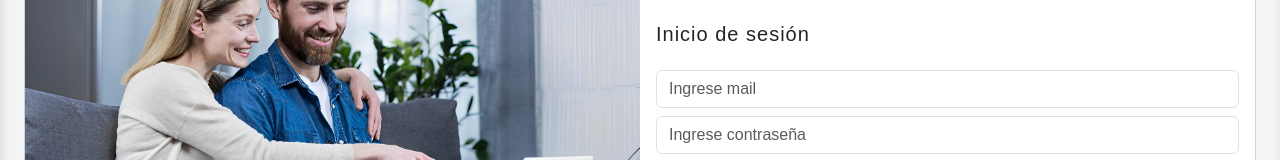
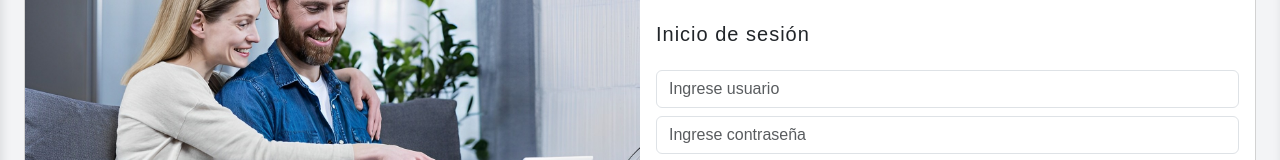
Before and after one commit to padefi/bank-api-inspt, a React (Vite) app in the folder frontend/: page /login in a window 1280 px wide. Shown: the part 303-463 px from the top of the page. Built offline with nearby package versions, Linux system fonts and the light colour scheme; what @react-pdf/renderer would draw is missing.

Commit message:
El usuario puede modificar su perfil

```diff
--- a/frontend/src/components/SideBarFooter.jsx
+++ b/frontend/src/components/SideBarFooter.jsx
@@ -9,7 +9,6 @@ import { useEffect, useState } from "react";
 import UserRole from "../utils/userRole";
 
 const SideBarFooter = () => {
-    const [fullName, setFullName] = useState('');
     const { userInfo } = useSelector((state) => state.auth);
 
     const data = UserRole();
@@ -22,10 +21,6 @@ const SideBarFooter = () => {
     const navigate = useNavigate();
 
     const [logoutApiCall] = useLogoutMutation();
-
-    useEffect(() => {
-        setFullName(userInfo.firstName + ' ' + userInfo.lastName);
-    }, [userInfo.firstName, userInfo.lastName]);
 
     const logoutHandler = async () => {
         try {
@@ -42,10 +37,10 @@ const SideBarFooter = () => {
             <Dropdown as={Sidebar.Sub}>
                 <Dropdown.Toggle variant="success" id="user-dropdown-toggle" className="dropdown-toggle-sidebar">
                     <FaUserCircle className="fa-circle-sidebar" />
-                    <Sidebar.Nav.Title id='username'>{fullName}</Sidebar.Nav.Title>
+                    <Sidebar.Nav.Title id='username'>{userInfo.userName}</Sidebar.Nav.Title>
                 </Dropdown.Toggle>
                 <Dropdown.Menu>
-                    <Dropdown.Item href={isCustomer ? '/customer/profile' : '/bank/profile'}>Perfil</Dropdown.Item>
+                    <Dropdown.Item href='/profile'>Perfil</Dropdown.Item>
                     <Dropdown.Item onClick={logoutHandler}>Cerrar sesion</Dropdown.Item>
                 </Dropdown.Menu>
             </Dropdown>
--- a/frontend/src/main.jsx
+++ b/frontend/src/main.jsx
@@ -26,7 +26,7 @@ import UserPanel from './views/bank/UserPanel';
 import 'bootstrap/dist/css/bootstrap.min.css';
 import './index.css';
 import UserProfile from './views/bank/UserProfile';
-import ProfileUser from './views/bank/ProfileUser';
+import ProfileUser from './views/ProfileUser';
 
 const router = createBrowserRouter(
   createRoutesFromElements(
@@ -53,7 +53,8 @@ const router = createBrowserRouter(
         <Route path="/bank/transfer" element={<PrivateRouteEmployeeAdmin><CustomerTransferMoney /></PrivateRouteEmployeeAdmin>} />
         <Route path="/bank/userPanel" element={<PrivateRouteAdmin><UserPanel /></PrivateRouteAdmin>} />
         <Route path="/bank/userProfile/:id" element={<PrivateRouteAdmin><UserProfile /></PrivateRouteAdmin>} />
-        <Route path="/bank/profile" element={<PrivateRouteEmployeeAdmin><ProfileUser /></PrivateRouteEmployeeAdmin>} />
+
+        <Route path="/profile" element={<ProfileUser />} />
 
         {/* <Route index={true} path='/home' element={<Home />} />
         <Route path='/' element={<Home />} />
--- a/frontend/src/sidebar-menu.scss
+++ b/frontend/src/sidebar-menu.scss
@@ -424,7 +424,6 @@ $sidebar-menu-dark-brand-hover-color: $navbar-dark-brand-hover-color !default;
 
 #username {
   display: inline-block;
-  width: 180px;
   white-space: nowrap;
   text-overflow: ellipsis;
   overflow: hidden;
--- a/frontend/src/views/Login.jsx
+++ b/frontend/src/views/Login.jsx
@@ -11,7 +11,7 @@ import Loader from '../components/Loader';
 import loginImg from '../img/login.jpg';
 
 const LoginScreen = () => {
-  const [email, setEmail] = useState('');
+  const [userName, setUserName] = useState('');
   const [password, setPassword] = useState('');
 
   const dispatch = useDispatch();
@@ -31,7 +31,7 @@ const LoginScreen = () => {
   const submitHandler = async (e) => {
     e.preventDefault();
     try {
-      const res = await login({ email, password }).unwrap();
+      const res = await login({ userName, password }).unwrap();
       dispatch(setCredentials({ ...res }));
       if (res.role === 'empleado' || res.role === 'admin') navigate('/bank/dashboard');
       else navigate('/customer/home');
@@ -64,8 +64,8 @@ const LoginScreen = () => {
           <h5 className="fw-normal my-4 text-login">Inicio de sesión</h5>
 
           <Form onSubmit={submitHandler}>
-            <Form.Group className='my-2' controlId='email'>
-              <Form.Control type='email' placeholder='Ingrese mail' autoComplete='off' value={email} onChange={(e) => setEmail(e.target.value)}></Form.Control>
+            <Form.Group className='my-2' controlId='userName'>
+              <Form.Control type='text' placeholder='Ingrese usuario' autoComplete='off' value={userName} onChange={(e) => setUserName(e.target.value)}></Form.Control>
             </Form.Group>
 
             <Form.Group className='my-2' controlId='password'>
@@ -73,7 +73,7 @@ const LoginScreen = () => {
             </Form.Group>
 
             <div className='my-2'>
-              <Button type='submit' className="mt-2 px-5 w-100" variant='dark' disabled={!email || !password}>
+              <Button type='submit' className="mt-2 px-5 w-100" variant='dark' disabled={!userName || !password}>
                 Ingresar
               </Button>
             </div>
--- a/frontend/src/views/bank/ProfileUser.jsx
+++ b/frontend/src/views/ProfileUser.jsx
@@ -1,11 +1,11 @@
 import { useState, useEffect } from 'react';
 import { Form, Button } from 'react-bootstrap';
 import { toast } from 'react-toastify';
-import Loader from '../../components/Loader';
-import { useGetProfileUserQuery, useUpdateProfileUserMutation } from '../../slices/usersApiSlice';
-import UserRole from "../../utils/userRole";
+import Loader from '../components/Loader';
+import { useGetProfileUserQuery, useUpdateProfileUserMutation } from '../slices/usersApiSlice';
+import UserRole from "../utils/userRole";
 import Select from 'react-select';
-import CardContainer from '../../components/CardContainer';
+import CardContainer from '../components/CardContainer';
 
 const ProfileUser = () => {
     const [governmentId, setGovernmentId] = useState('');
@@ -21,7 +21,7 @@ const ProfileUser = () => {
     const [updateProfile, { isLoadingUpdate }] = useUpdateProfileUserMutation();
 
     const dataRole = UserRole();
-    const isCustomer = dataRole?.role === 'customer';
+    const isCustomer = dataRole?.role === 'cliente';
 
     const selectStyles = {
         menuPortal: (base) => ({
@@ -49,9 +49,13 @@ const ProfileUser = () => {
         }
     }, [data, error]);
 
+    if (!checkProfileCompleted) {
+        return null;
+    }
+
     const submitHandler = async (e) => {
         e.preventDefault();
-        if(password.length < 6){
+        if(password && password.length < 6){
             toast.error('La contraseña debe tener al menos 6 caracteres');
         }else if (password !== confirmPassword) {
             toast.error('Las contraseñas no coinciden');
@@ -137,7 +141,8 @@ const ProfileUser = () => {
                                     <div>
                                         <Form.Group className='my-2' controlId='email'>
                                             <Form.Label className='fw-bold'>Email Address</Form.Label>
-                                            <Form.Control type='email' placeholder='Ingrese Mail' autoComplete='off' required defaultValue={user.email.toUpperCase()} disabled={!isCustomer}></Form.Control>
+                                            <Form.Control type='email' placeholder='Ingrese Mail' autoComplete='off' required value={email} onChange={(e) => setEmail(e.target.value.toUpperCase())}
+                                             disabled={!isCustomer}></Form.Control>
                                         </Form.Group>
                                     </div>
                                     <div>
@@ -163,7 +168,7 @@ const ProfileUser = () => {
                                 </Button>
                             </div>
 
-                            {isLoading && <Loader />}
+                            {isLoadingUpdate && <Loader />}
                         </Form>
                     )}
                 </CardContainer>
```
Also changed, not shown: 1 other file (tests, documents, lock files or other folders).
